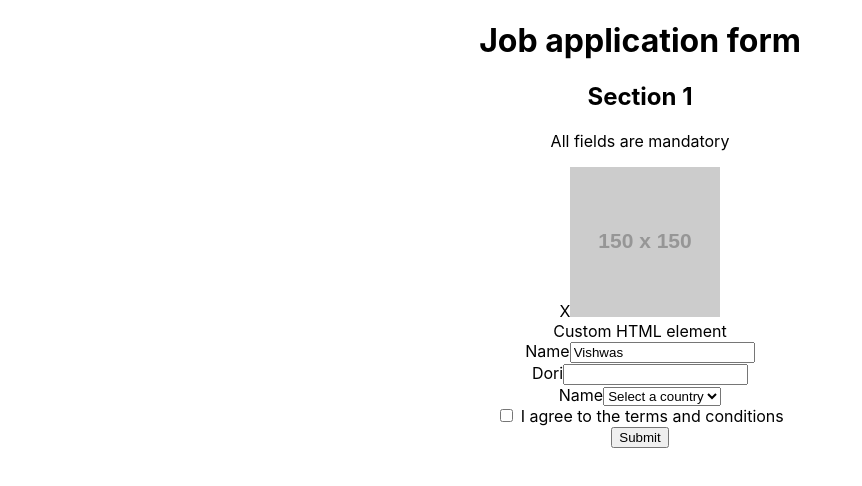
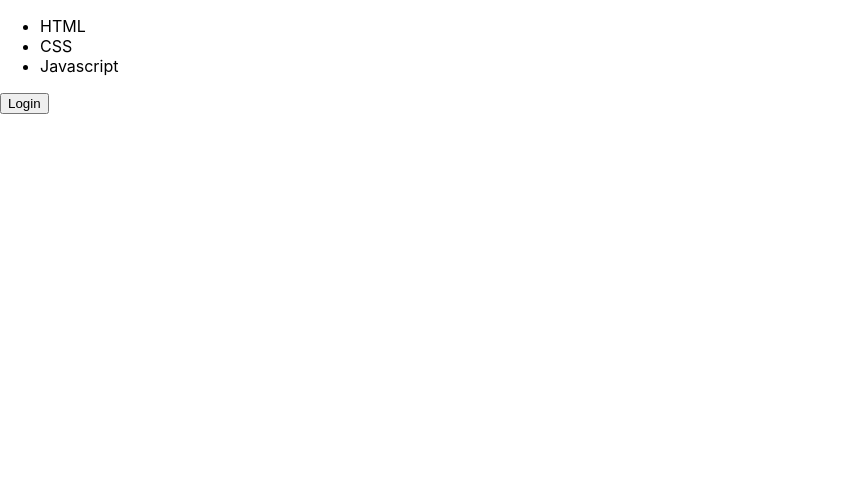
Before and after one commit to Yelihi/TIL, a React (Create React App) app in the folder Testing/React/react-testing/: page / in a window 1280 px wide. Shown: the top 486 px of the page, without its empty margins (0-862 px from the left). Built offline with nearby package versions, Linux system fonts and the light colour scheme.

Commit message:
Add: TIL react-testing ~query

```diff
--- a/Testing/React/react-testing/src/App.tsx
+++ b/Testing/React/react-testing/src/App.tsx
@@ -1,12 +1,14 @@
 import React from "react";
-import logo from "./logo.svg";
-import "./App.css";
+
 import { Application } from "./components/application/application";
+import Skills from "./components/skills/skills";
+
+const skills = ["HTML", "CSS", "Javascript"];
 
 function App() {
   return (
     <div className="App">
-      <Application />
+      <Skills skills={skills} />
     </div>
   );
 }
--- /dev/null
+++ b/Testing/React/react-testing/src/components/skills/skills.tsx
@@ -0,0 +1,19 @@
+import React, { useState } from "react";
+import { SkillsProps } from "./skills.types";
+
+const Skills = (props: SkillsProps) => {
+  const { skills } = props;
+  const [isLoggedIn, setIsLoggedIn] = useState(false);
+  return (
+    <>
+      <ul>
+        {skills.map((skill) => {
+          return <li key={skill}>{skill}</li>;
+        })}
+      </ul>
+      {isLoggedIn ? <button>Start learning</button> : <button onClick={() => setIsLoggedIn(true)}>Login</button>}
+    </>
+  );
+};
+
+export default Skills;
--- /dev/null
+++ b/Testing/React/react-testing/src/components/skills/skills.types.ts
@@ -0,0 +1,3 @@
+export type SkillsProps = {
+  skills: string[];
+};
```
Also changed, not shown: 2 other files (tests, documents, lock files or other folders).
